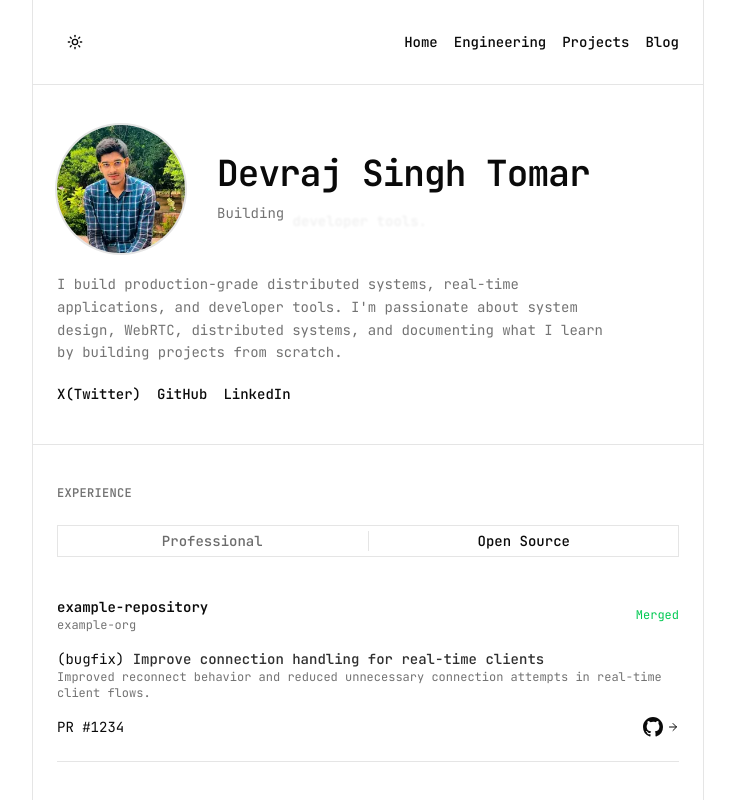
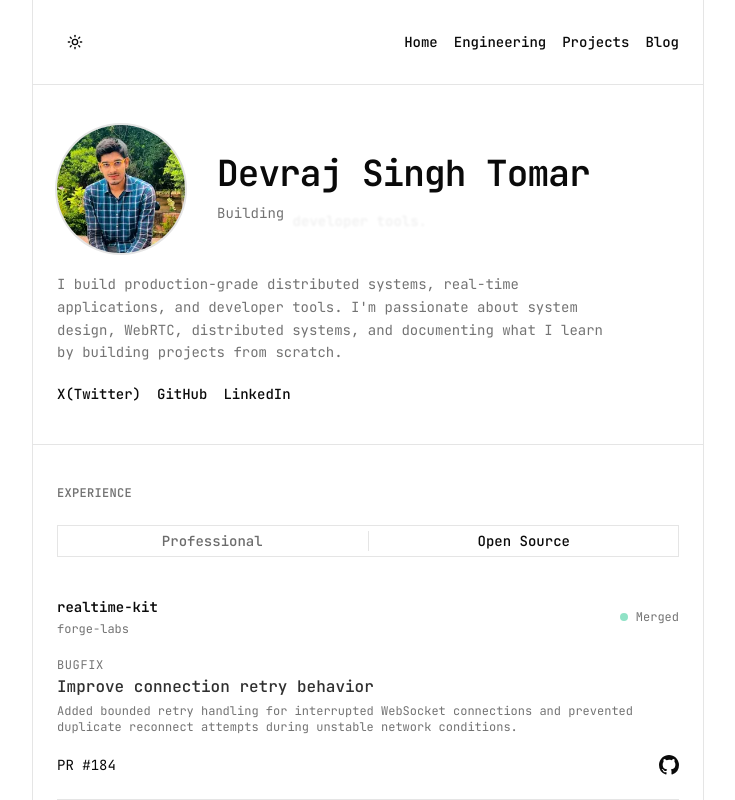
Before and after one commit to Devraj-singh-tomar/devraj-portfolio, a Next.js app: page / in a window 1280 px wide. Both pictures are taken after a click on the tab "Open Source". Shown: the top 800 px of the page, without its empty margins (272-1007 px from the left). Built offline with nearby package versions, Linux system fonts and the light colour scheme.

Commit message:
feat: update OpenSourceExperience component to use new contribution structure and enhance display details

```diff
--- a/src/components/sections/experience/open-source-experience.tsx
+++ b/src/components/sections/experience/open-source-experience.tsx
@@ -2,16 +2,15 @@ import GithubIcon from "@/components/ui/github-icon";
 import { openSourceContributions } from "@/data/open-source";
 import { cn } from "@/lib/utils";
 import { OpenSourceContribution } from "@/types/experience";
-import { ArrowRightIcon } from "lucide-react";
 import Link from "next/link";
 
 export default function OpenSourceExperience() {
   return (
-    <div className="space-y-4">
+    <div>
       {openSourceContributions.map((contribution) => (
         <OpenSourceExperienceItem
           key={contribution.id}
-          openSourceExperience={contribution}
+          contribution={contribution}
         />
       ))}
     </div>
@@ -19,58 +18,66 @@ export default function OpenSourceExperience() {
 }
 
 type OpenSourceExperienceType = {
-  openSourceExperience: OpenSourceContribution;
+  contribution: OpenSourceContribution;
 };
 
-function OpenSourceExperienceItem({
-  openSourceExperience,
-}: OpenSourceExperienceType) {
+function OpenSourceExperienceItem({ contribution }: OpenSourceExperienceType) {
+  const referenceLabel =
+    contribution.reference.type === "pull-request" ? "PR" : "Issue";
+
   return (
-    <div className="space-y-4 border-b border-border py-6">
+    <article className="border-b border-border py-6">
       <div className="flex items-center justify-between">
-        <div className="flex flex-col">
-          <h2 className="min-w-0 text-foreground font-semibold">
-            {openSourceExperience.repository.name}
-          </h2>
+        <div className="flex space-y-1 flex-col">
+          <p className="text-foreground text-sm font-semibold">
+            {contribution.repository.name}
+          </p>
 
-          <span className="text-muted-foreground text-xs">
-            {openSourceExperience.repository.owner}
-          </span>
+          <p className="text-muted-foreground text-xs">
+            {contribution.repository.owner}
+          </p>
         </div>
 
         <span
-          className={cn(
-            `${openSourceExperience.status === "merged" ? "text-green-500" : openSourceExperience.status === "closed" ? "text-red-500" : "text-blue-500"}`,
-            "capitalize text-xs",
-          )}
+          className={cn("capitalize relative text-xs text-muted-foreground")}
         >
-          {openSourceExperience.status}
+          <span
+            className={cn(
+              `${contribution.status === "merged" ? "bg-emerald-500/80" : contribution.status === "closed" ? "bg-rose-500/80" : "bg-sky-500/80"}`,
+              "absolute size-2 rounded-full -left-4 translate-y-1/2 animate-pulse",
+            )}
+          />
+          {contribution.status}
         </span>
       </div>
 
-      <span>
-        ({openSourceExperience.contribution.type}){" "}
-        <span className="text-foreground/85 font-medium">
-          {openSourceExperience.contribution.title}
-        </span>
-      </span>
-
-      <p className="text-xs text-muted-foreground">
-        {openSourceExperience.contribution.description}
+      <p className="uppercase text-xs tracking-wider text-muted-foreground mt-5">
+        {contribution.contribution.type}
       </p>
 
-      <div className="flex items-center justify-between">
-        <span>PR #{openSourceExperience.reference.number}</span>
+      <h3 className="text-base text-foreground/85 mt-0.5 font-medium">
+        {contribution.contribution.title}
+      </h3>
+
+      <p className="text-xs mt-1 text-muted-foreground line-clamp-2">
+        {contribution.contribution.description}
+      </p>
+
+      <div className="flex items-center mt-5 justify-between">
+        <span className="text-sm">
+          {referenceLabel} #{contribution.reference.number}
+        </span>
 
         <Link
           className="flex items-center gap-1"
-          href={openSourceExperience.reference.url}
+          href={contribution.reference.url}
+          target="_blank"
+          rel="noopener noreferrer"
+          aria-label={`View ${contribution.reference.type} on GitHub`}
         >
           <GithubIcon />
-
-          <ArrowRightIcon className="size-3" />
         </Link>
       </div>
-    </div>
+    </article>
   );
 }
--- a/src/components/sections/experience/professional-experience.tsx
+++ b/src/components/sections/experience/professional-experience.tsx
@@ -18,7 +18,7 @@ import {
   InfinityIcon,
 } from "lucide-react";
 import Link from "next/link";
-import { ComponentProps, useState } from "react";
+import { useState } from "react";
 import ReactMarkdown from "react-markdown";
 
 export interface ProfessionalExperienceProps {
@@ -69,7 +69,6 @@ function ExperienceItem({ experience }: ExperienceItemProps) {
               href={experience.companyWebsite}
               target="_blank"
               rel="noopener noreferrer"
-              className="transition-colors hover:text-muted-foreground"
             >
               {experience.companyName}
             </Link>
@@ -242,7 +241,7 @@ function ExperiencePositionItem({ position }: ExperiencePositionItemProps) {
         </CollapsibleContent>
 
         {/* Skills */}
-        {position.skills && position.skills.length > 0 && (
+        {/* {position.skills && position.skills.length > 0 && (
           <ul className="mt-3 ml-10 flex flex-wrap gap-1.5">
             {position.skills?.map((skill) => (
               <li key={skill}>
@@ -250,25 +249,25 @@ function ExperiencePositionItem({ position }: ExperiencePositionItemProps) {
               </li>
             ))}
           </ul>
-        )}
+        )} */}
       </div>
     </Collapsible>
   );
 }
 
-function Skill({ className, ...props }: ComponentProps<"span">) {
-  return (
-    <span
-      className={cn(
-        "inline-flex items-center rounded-full bg-muted",
-        "px-2 py-0.5",
-        "text-[.64rem] font-medium text-muted-foreground",
-        className,
-      )}
-      {...props}
-    />
-  );
-}
+// function Skill({ className, ...props }: ComponentProps<"span">) {
+//   return (
+//     <span
+//       className={cn(
+//         "inline-flex items-center rounded-full bg-muted",
+//         "px-2 py-0.5",
+//         "text-[.64rem] font-medium text-muted-foreground",
+//         className,
+//       )}
+//       {...props}
+//     />
+//   );
+// }
 
 function formatDuration(start: string, end?: string): string {
   const startHasMonth = start.includes(".");
--- a/src/components/sections/project/project-card.tsx
+++ b/src/components/sections/project/project-card.tsx
@@ -18,7 +18,7 @@ export default function ProjectCard({
   stars,
 }: ProjectCardProp) {
   return (
-    <div className="border-b border-border py-6">
+    <div className="border-b border-border py-5">
       <div className="flex items-baseline justify-between gap-3">
         <h3 className="min-w-0 text-foreground font-semibold">{title}</h3>
         {impact && (
--- a/src/data/open-source.ts
+++ b/src/data/open-source.ts
@@ -2,18 +2,18 @@ import { OpenSourceContribution } from "@/types/experience";
 
 export const openSourceContributions: OpenSourceContribution[] = [
   {
-    id: "example-contribution-1",
+    id: "realtime-kit-connection-retry",
 
     repository: {
-      name: "example-repository",
-      owner: "example-org",
-      url: "https://github.com/example-org/example-repository",
+      name: "realtime-kit",
+      owner: "forge-labs",
+      url: "https://github.com/forge-labs/realtime-kit",
     },
 
     contribution: {
-      title: "Improve connection handling for real-time clients",
+      title: "Improve connection retry behavior",
       description:
-        "Improved reconnect behavior and reduced unnecessary connection attempts in real-time client flows.",
+        "Added bounded retry handling for interrupted WebSocket connections and prevented duplicate reconnect attempts during unstable network conditions.",
       type: "bugfix",
     },
 
@@ -21,68 +21,70 @@ export const openSourceContributions: OpenSourceContribution[] = [
 
     reference: {
       type: "pull-request",
-      number: 1234,
-      url: "https://github.com/example-org/example-repository/pull/1234",
+      number: 184,
+      url: "https://github.com/forge-labs/realtime-kit/pull/184",
     },
 
-    technologies: ["TypeScript", "WebSocket"],
+    technologies: ["TypeScript", "WebSocket", "Node.js"],
 
-    date: "2026-08-01",
+    date: "2026-07-28",
   },
+
   {
-    id: "example-contribution-2",
+    id: "request-router-timeout-config",
 
     repository: {
-      name: "example-repository-2",
-      owner: "example-org-2",
-      url: "https://github.com/example-org/example-repository",
+      name: "request-router",
+      owner: "systems-foundation",
+      url: "https://github.com/systems-foundation/request-router",
     },
 
     contribution: {
-      title: "Improve connection handling for real-time clients",
+      title: "Add configurable request timeouts",
       description:
-        "Improved reconnect behavior and reduced unnecessary connection attempts in real-time client flows.",
+        "Introduced per-route timeout configuration with sensible defaults, allowing applications to prevent slow upstream dependencies from holding connections indefinitely.",
       type: "performance",
-    },
-
-    status: "closed",
-
-    reference: {
-      type: "pull-request",
-      number: 1234,
-      url: "https://github.com/example-org/example-repository/pull/1234",
-    },
-
-    technologies: ["TypeScript", "WebSocket"],
-
-    date: "2026-08-01",
-  },
-  {
-    id: "example-contribution-3",
-
-    repository: {
-      name: "example-repository-3",
-      owner: "example-org-3",
-      url: "https://github.com/example-org/example-repository",
-    },
-
-    contribution: {
-      title: "Improve connection handling for real-time clients",
-      description:
-        "Improved reconnect behavior and reduced unnecessary connection attempts in real-time client flows.",
-      type: "feature",
     },
 
     status: "open",
 
     reference: {
       type: "pull-request",
-      number: 3454,
-      url: "https://github.com/example-org/example-repository/pull/1234",
+      number: 91,
+      url: "https://github.com/systems-foundation/request-router/pull/91",
     },
 
-    technologies: ["TypeScript", "WebSocket"],
+    technologies: ["TypeScript", "Node.js", "HTTP"],
 
-    date: "2026-08-01",
+    date: "2026-05-22",
+  },
+
+  {
+    id: "event-bus-consumer-backpressure",
+
+    repository: {
+      name: "event-bus",
+      owner: "distributed-tools",
+      url: "https://github.com/distributed-tools/event-bus",
+    },
+
+    contribution: {
+      title: "Handle consumer backpressure more gracefully",
+      description:
+        "Proposed bounded consumer concurrency and queue visibility improvements to avoid unbounded in-memory buffering when downstream processing falls behind.",
+      type: "developer-experience",
+    },
+
+    status: "closed",
+
+    reference: {
+      type: "issue",
+      number: 73,
+      url: "https://github.com/distributed-tools/event-bus/issues/73",
+    },
+
+    technologies: ["TypeScript", "Node.js", "Queues"],
+
+    date: "2026-03-17",
   },
 ];
```
